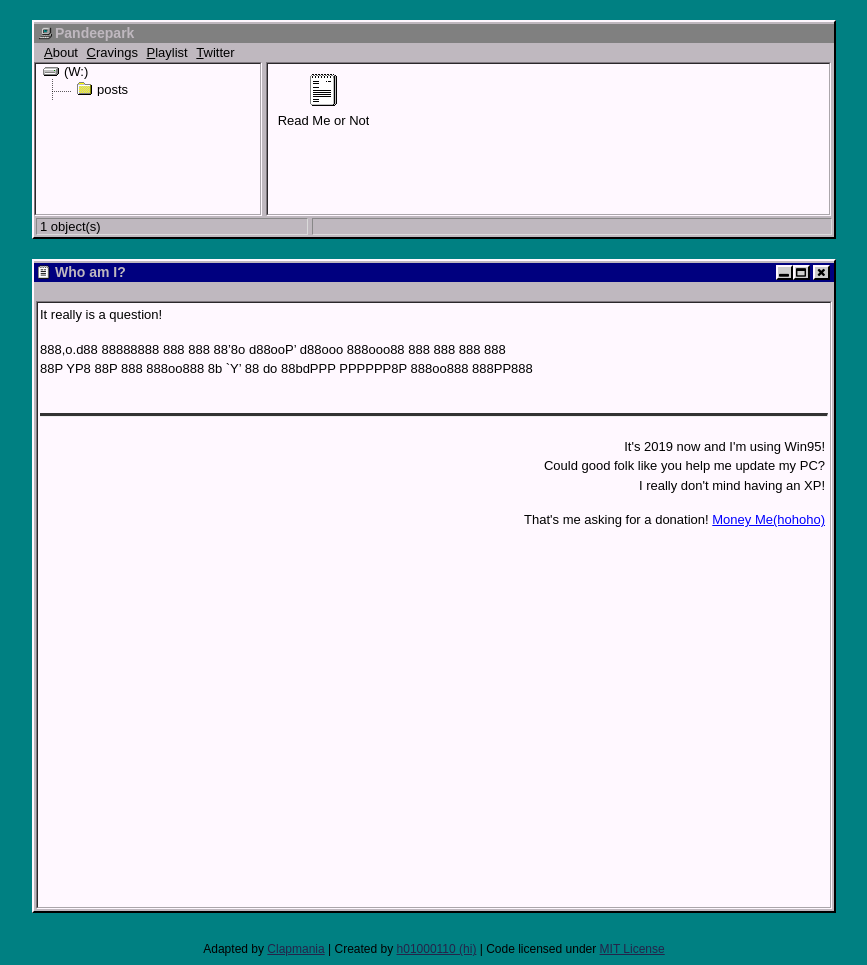
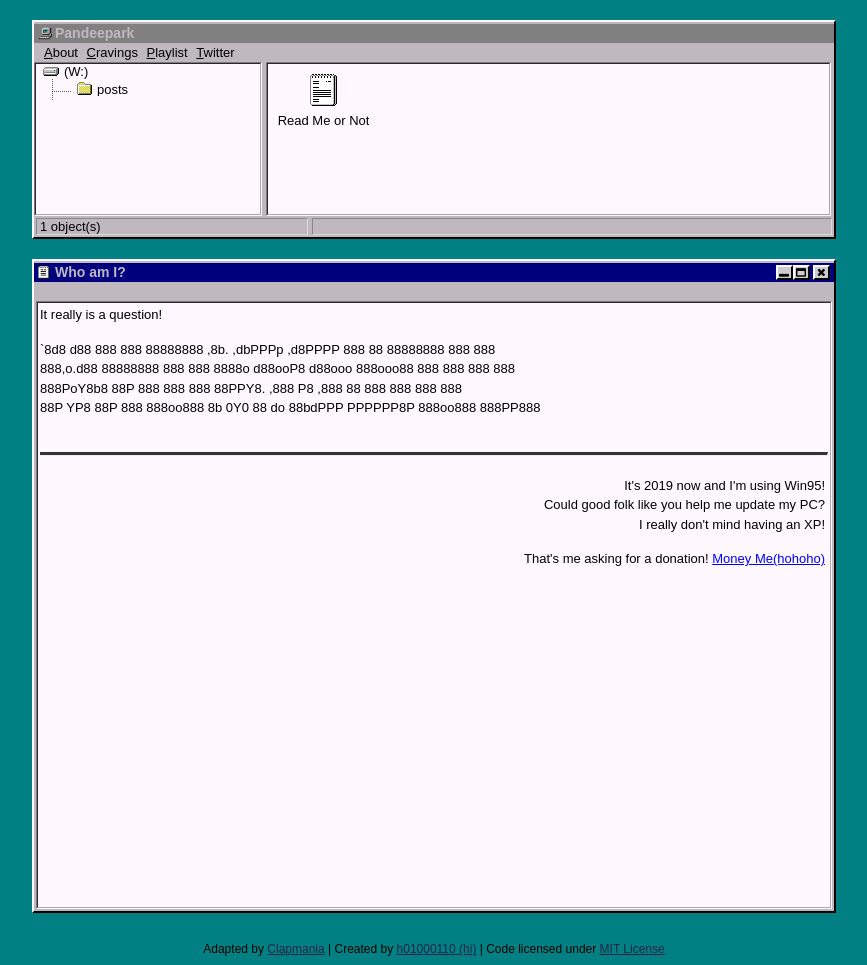
Before and after one commit to clapmania/clapmania.github.io, a Jekyll site: the page built from me/index.md, in a window 1280 px wide. Shown: the whole page, without its empty margins (206-1073 px from the left). Built offline with Jekyll 4.4.1, drawn with Linux system fonts in a browser that asks for light colours.

Commit message:
Update index.md

````diff
--- a/me/index.md
+++ b/me/index.md
@@ -5,7 +5,8 @@ title: Who am I?
 
 It really is a question!
 
-```8d8   d88 888  888 88888888   ,8b.       ,dbPPPp   ,d8PPPP   888   88 88888888 888  888
-```888,o.d88 88888888 888  888   88'8o      d88ooP'   d88ooo    888ooo88 888  888 888  888
-```888P`Y8b8 88P  888 888  888   88PPY8.  ,88' P'   ,88'              88 888  888 888  888
-```88P   YP8 88P  888 888oo888   8b   `Y' 88  do    88bdPPP     PPPPPP8P 888oo888 888PP888
+
+`8d8   d88 888  888 88888888   ,8b.       ,dbPPPp   ,d8PPPP   888   88 88888888 888  888
+ 888,o.d88 88888888 888  888   8888o      d88ooP8   d88ooo    888ooo88 888  888 888  888
+ 888PoY8b8 88P  888 888  888   88PPY8.  ,888 P8   ,888              88 888  888 888  888
+ 88P   YP8 88P  888 888oo888   8b   0Y0 88  do    88bdPPP     PPPPPP8P 888oo888 888PP888
````
